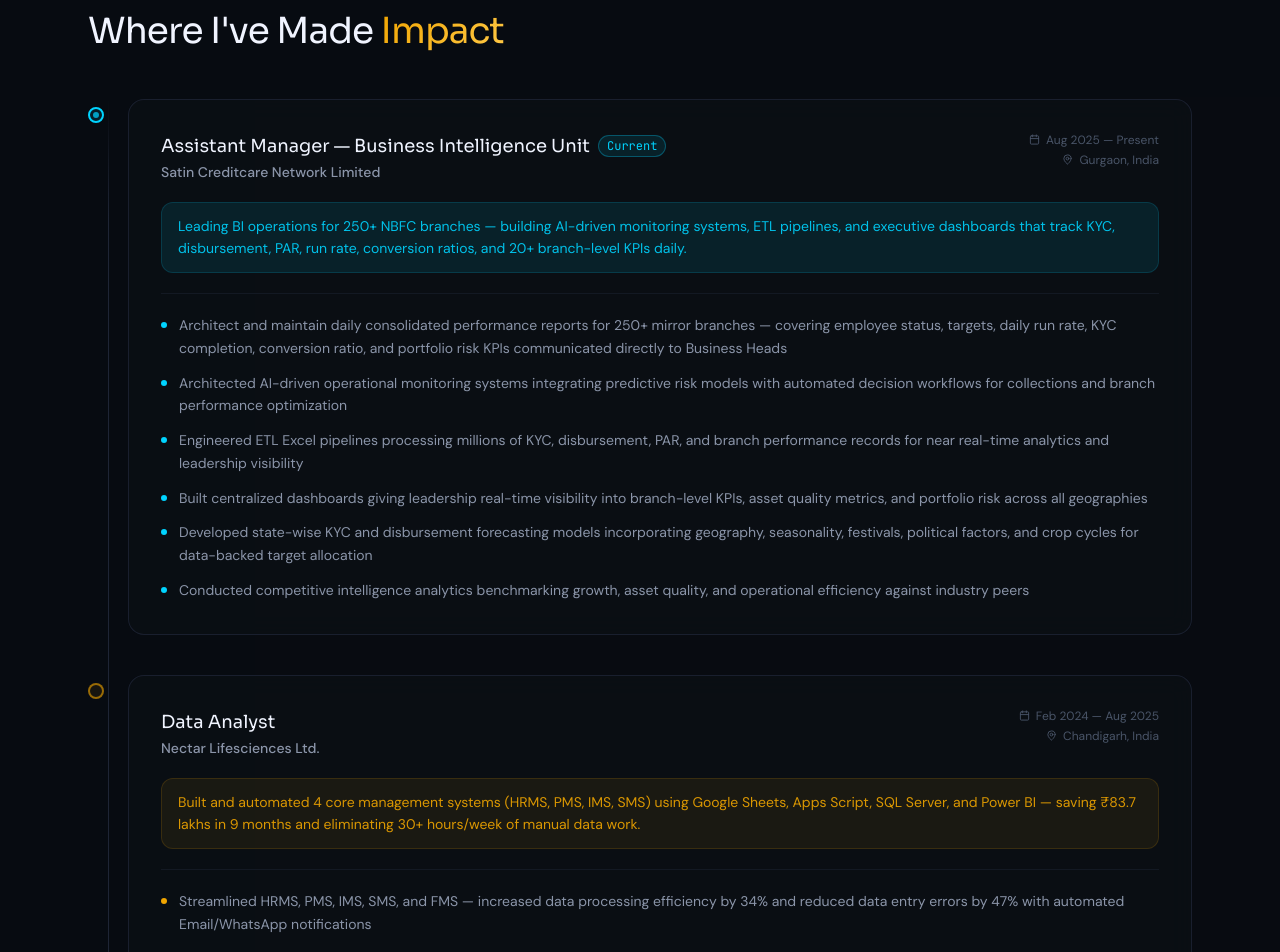
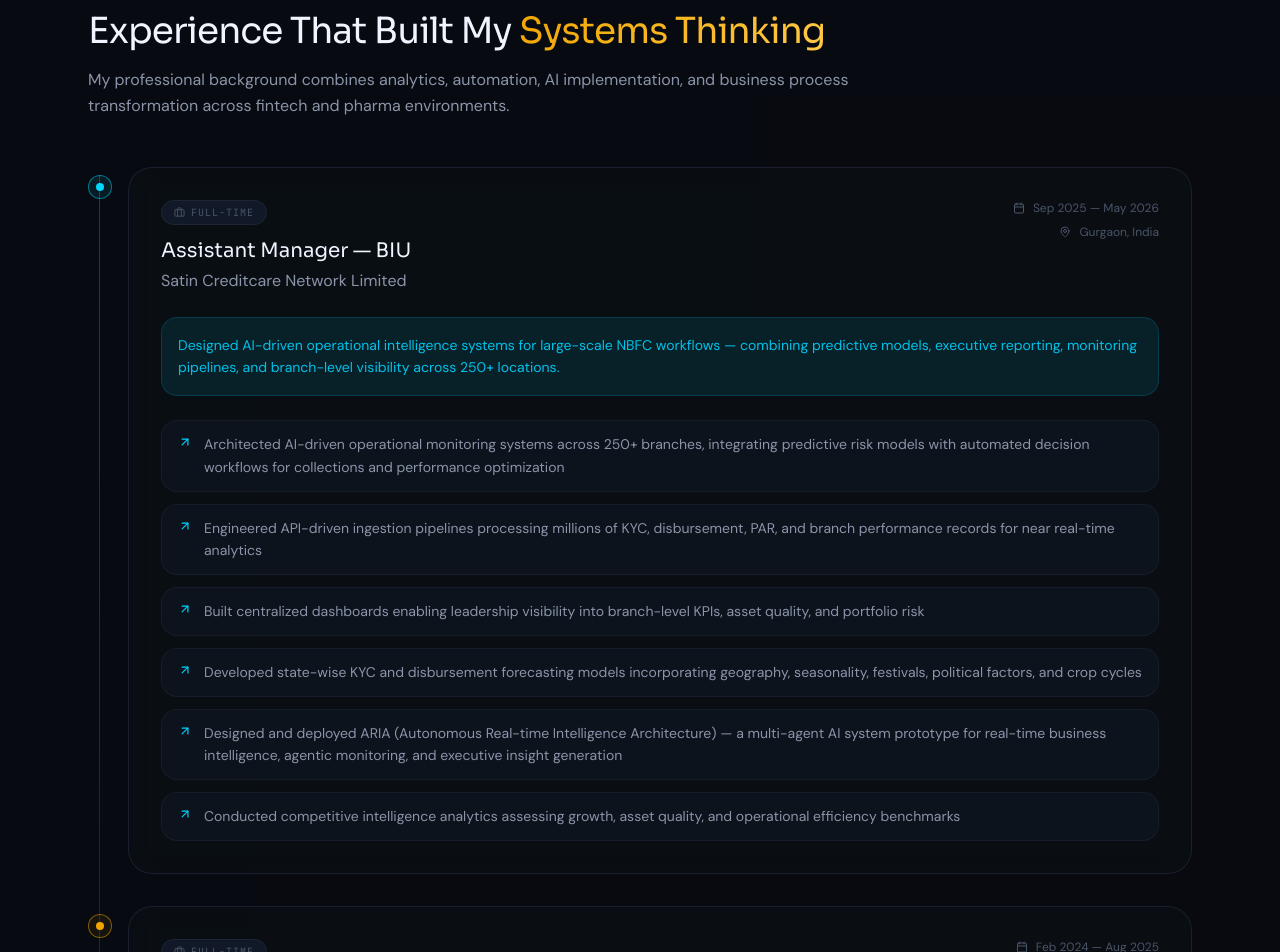
Before and after one commit to yug03/portfolio, a Next.js app: page / in a window 1280 px wide. Shown: the part 6000-6952 px from the top of the page. Built offline with nearby package versions, Linux system fonts and the light colour scheme.

Commit message:
Refactor Experience component and update job roles
Updated experience details and improved layout for better readability.

```diff
--- a/components/Experience.tsx
+++ b/components/Experience.tsx
@@ -1,28 +1,27 @@
 "use client";
 
 import { useRef } from "react";
-import { motion } from "framer-motion";
-import { useInView } from "framer-motion";
-import { Calendar, MapPin } from "lucide-react";
+import { motion, useInView } from "framer-motion";
+import { Calendar, MapPin, Briefcase, ArrowUpRight } from "lucide-react";
 
 const experiences = [
   {
-    role: "Assistant Manager — Business Intelligence Unit",
+    role: "Assistant Manager — BIU",
     company: "Satin Creditcare Network Limited",
     type: "Full-time",
     location: "Gurgaon, India",
-    period: "Aug 2025 — Present",
-    current: true,
+    period: "Sep 2025 — May 2026",
+    current: false,
     color: "cyan",
     summary:
-      "Leading BI operations for 250+ NBFC branches — building AI-driven monitoring systems, ETL pipelines, and executive dashboards that track KYC, disbursement, PAR, run rate, conversion ratios, and 20+ branch-level KPIs daily.",
+      "Designed AI-driven operational intelligence systems for large-scale NBFC workflows — combining predictive models, executive reporting, monitoring pipelines, and branch-level visibility across 250+ locations.",
     bullets: [
-      "Architect and maintain daily consolidated performance reports for 250+ mirror branches — covering employee status, targets, daily run rate, KYC completion, conversion ratio, and portfolio risk KPIs communicated directly to Business Heads",
-      "Architected AI-driven operational monitoring systems integrating predictive risk models with automated decision workflows for collections and branch performance optimization",
-      "Engineered ETL Excel pipelines processing millions of KYC, disbursement, PAR, and branch performance records for near real-time analytics and leadership visibility",
-      "Built centralized dashboards giving leadership real-time visibility into branch-level KPIs, asset quality metrics, and portfolio risk across all geographies",
-      "Developed state-wise KYC and disbursement forecasting models incorporating geography, seasonality, festivals, political factors, and crop cycles for data-backed target allocation",
-      "Conducted competitive intelligence analytics benchmarking growth, asset quality, and operational efficiency against industry peers",
+      "Architected AI-driven operational monitoring systems across 250+ branches, integrating predictive risk models with automated decision workflows for collections and performance optimization",
+      "Engineered API-driven ingestion pipelines processing millions of KYC, disbursement, PAR, and branch performance records for near real-time analytics",
+      "Built centralized dashboards enabling leadership visibility into branch-level KPIs, asset quality, and portfolio risk",
+      "Developed state-wise KYC and disbursement forecasting models incorporating geography, seasonality, festivals, political factors, and crop cycles",
+      "Designed and deployed ARIA (Autonomous Real-time Intelligence Architecture) — a multi-agent AI system prototype for real-time business intelligence, agentic monitoring, and executive insight generation",
+      "Conducted competitive intelligence analytics assessing growth, asset quality, and operational efficiency benchmarks",
     ],
   },
   {
@@ -34,16 +33,15 @@
     current: false,
     color: "gold",
     summary:
-      "Built and automated 4 core management systems (HRMS, PMS, IMS, SMS) using Google Sheets, Apps Script, SQL Server, and Power BI — saving ₹83.7 lakhs in 9 months and eliminating 30+ hours/week of manual data work.",
+      "Built automation pipelines and AI-enabled reporting systems across pharma operations — connecting Sheets, SQL, n8n, CRM, ERP, and cloud workflows to reduce manual effort and improve decision speed.",
     bullets: [
-      "Streamlined HRMS, PMS, IMS, SMS, and FMS — increased data processing efficiency by 34% and reduced data entry errors by 47% with automated Email/WhatsApp notifications",
-      "Automated daily data transfer from Google Sheets to SQL Server via Apps Script, overcoming the 10M cell limit using 15-day archiving across 20+ PMS and 40+ IMS systems",
-      "Designed 10+ Power BI dashboards tracking OEE, yield, downtime, defect rate, and inventory turnover across production, inventory, CRM, and HRMS for executive reporting",
-      "Built Google Apps Script system tracking entire company order-to-dispatch workflow — from sales inquiry through purchase, production, inventory, and delivery",
-      "Implemented rule-based vendor selection algorithm (L1/L2/L3 ranking) saving ₹13.7 lakhs in 2 months by eliminating procurement bias",
-      "Applied prescriptive analytics for disengaged customer detection with automated marketing notifications — increased customer retention by 28%",
-      "Automated HR feedback forms and employee greeting templates — reduced attrition by 4.3 percentage points",
-      "Total cost savings of ₹83.7 lakhs in 9 months and reporting accuracy improved by 26% through end-to-end system automation",
+      "Managed 50K+ engineering items, 1000+ vendors, and 1000+ pharma raw materials across integrated IMS and PMS ecosystems",
+      "Designed and deployed automation pipelines across Google Sheets, n8n, SQL, CRM, ERP, and cloud systems — reducing manual effort by ~60%",
+      "Built autonomous event-driven workflows with branching logic, monitoring, and failure handling",
+      "Developed churn prediction, CLTV, and demand-forecasting models integrated into automated decision workflows, improving retention metrics by 6%",
+      "Implemented LLM-powered analytics pipelines using Gemini API for automated executive summaries",
+      "Built Power BI dashboards for real-time KPI tracking",
+      "Led A/B testing initiatives improving engagement metrics by 8%",
     ],
   },
 ];
@@ -53,16 +51,14 @@
   const isInView = useInView(ref, { once: true, margin: "-80px" });
 
   return (
-    <section id="experience" className="section-padding bg-surface/30">
+    <section id="experience" className="section-padding bg-surface/20">
       <div className="max-w-6xl mx-auto px-6">
         <div ref={ref} className="space-y-12">
-
-          {/* Header */}
           <motion.div
             initial={{ opacity: 0, y: 20 }}
             animate={isInView ? { opacity: 1, y: 0 } : {}}
             transition={{ duration: 0.6 }}
-            className="space-y-4"
+            className="space-y-4 max-w-3xl"
           >
             <div className="flex items-center gap-3">
               <span className="font-mono text-xs text-cyan-accent tracking-widest uppercase">
@@ -70,113 +66,119 @@
               </span>
               <div className="h-px flex-1 max-w-20 bg-border" />
             </div>
-            <h2 className="font-display text-3xl md:text-4xl font-700 tracking-tight">
-              Where I&apos;ve Made{" "}
-              <span className="gradient-text-gold">Impact</span>
+            <h2 className="font-display text-3xl md:text-4xl font-700 tracking-tight leading-tight">
+              Experience That Built My <span className="gradient-text-gold">Systems Thinking</span>
             </h2>
+            <p className="text-text-secondary text-base leading-relaxed">
+              My professional background combines analytics, automation, AI implementation, and business process transformation across fintech and pharma environments.
+            </p>
           </motion.div>
 
-          {/* Timeline */}
-          <div className="relative pl-10">
-            {/* Timeline line */}
-            <div className="timeline-line" />
+          <div className="relative">
+            <div className="absolute left-[11px] top-2 bottom-2 w-px bg-gradient-to-b from-cyan-accent/30 via-border to-gold-accent/30" />
 
-            <div className="space-y-10">
+            <div className="space-y-8">
               {experiences.map((exp, i) => (
                 <motion.div
-                  key={i}
-                  initial={{ opacity: 0, x: -30 }}
-                  animate={isInView ? { opacity: 1, x: 0 } : {}}
+                  key={exp.company + exp.role}
+                  initial={{ opacity: 0, y: 30 }}
+                  animate={isInView ? { opacity: 1, y: 0 } : {}}
                   transition={{
                     duration: 0.6,
-                    delay: i * 0.15,
+                    delay: i * 0.12,
                     ease: [0.22, 1, 0.36, 1],
                   }}
-                  className="relative"
+                  className="relative pl-10"
                 >
-                  {/* Timeline dot */}
                   <div
-                    className={`absolute -left-10 mt-2 w-4 h-4 rounded-full border-2 flex items-center justify-center ${
-                      exp.current
-                        ? "border-cyan-accent bg-cyan-soft"
-                        : "border-gold-accent/60 bg-gold-soft"
+                    className={`absolute left-0 top-2 w-6 h-6 rounded-full border flex items-center justify-center ${
+                      exp.color === "cyan"
+                        ? "border-cyan-accent/50 bg-cyan-soft"
+                        : "border-gold-accent/50 bg-gold-soft"
                     }`}
                   >
-                    {exp.current && (
-                      <div className="w-1.5 h-1.5 rounded-full bg-cyan-accent animate-pulse-slow" />
-                    )}
+                    <div
+                      className={`w-2 h-2 rounded-full ${
+                        exp.color === "cyan" ? "bg-cyan-accent" : "bg-gold-accent"
+                      }`}
+                    />
                   </div>
 
-                  {/* Card */}
-                  <div className="glass glass-hover rounded-2xl p-6 md:p-8 space-y-5">
+                  <div className="glass glass-hover rounded-3xl p-6 md:p-8 space-y-6">
+                    <div className="flex flex-col lg:flex-row lg:items-start justify-between gap-5">
+                      <div className="space-y-3">
+                        <div className="flex flex-wrap items-center gap-2">
+                          <span className="inline-flex items-center gap-1.5 px-3 py-1 rounded-full text-[10px] font-mono uppercase tracking-widest bg-panel border border-border text-text-muted">
+                            <Briefcase size={11} />
+                            {exp.type}
+                          </span>
+                        </div>
 
-                    {/* Header */}
-                    <div className="flex flex-col sm:flex-row sm:items-start justify-between gap-3">
                         <div>
-                        <div className="flex items-center gap-2 flex-wrap">
-                          <h3 className="font-display font-700 text-base md:text-lg text-text-primary">
+                          <h3 className="font-display font-700 text-lg md:text-xl text-text-primary leading-snug">
                             {exp.role}
                           </h3>
-                          {exp.current && (
-                            <span className="px-2 py-0.5 text-xs font-mono rounded-full bg-cyan-soft border border-cyan-accent/30 text-cyan-accent">
-                              Current
-                            </span>
-                          )}
-                        </div>
-                        <p className="text-sm text-text-secondary mt-0.5 font-medium">
+                          <p className="text-sm md:text-base text-text-secondary mt-1">
                             {exp.company}
                           </p>
                         </div>
-                      <div className="flex flex-col sm:items-end gap-1 flex-shrink-0">
-                        <div className="flex items-center gap-1.5 text-xs text-text-muted">
-                          <Calendar size={11} />
+                      </div>
+
+                      <div className="flex flex-col gap-2 lg:items-end text-xs text-text-muted">
+                        <div className="inline-flex items-center gap-2">
+                          <Calendar size={12} />
                           <span>{exp.period}</span>
                         </div>
-                        <div className="flex items-center gap-1.5 text-xs text-text-muted">
-                          <MapPin size={11} />
+                        <div className="inline-flex items-center gap-2">
+                          <MapPin size={12} />
                           <span>{exp.location}</span>
                         </div>
                       </div>
                     </div>
 
-                    {/* Summary */}
+                    <div
+                      className={`rounded-2xl border px-4 py-4 ${
+                        exp.color === "cyan"
+                          ? "bg-cyan-soft border-cyan-accent/15"
+                          : "bg-gold-soft border-gold-accent/15"
+                      }`}
+                    >
                       <p
-                      className={`text-sm px-4 py-3 rounded-xl border leading-relaxed ${
+                        className={`text-sm leading-relaxed ${
                           exp.color === "cyan"
-                          ? "bg-cyan-soft border-cyan-accent/15 text-cyan-accent/90"
-                          : "bg-gold-soft border-gold-accent/15 text-gold-accent/90"
+                            ? "text-cyan-accent/90"
+                            : "text-gold-accent/90"
                         }`}
                       >
                         {exp.summary}
                       </p>
+                    </div>
 
-                    {/* Divider */}
-                    <div className="h-px bg-border/50" />
-
-                    {/* Impact bullets */}
-                    <ul className="space-y-3">
+                    <div className="grid gap-3">
                       {exp.bullets.map((bullet, bi) => (
-                        <li key={bi} className="flex items-start gap-3">
                         <div
-                            className={`mt-2 w-1.5 h-1.5 rounded-full flex-shrink-0 ${
+                          key={bi}
+                          className="flex items-start gap-3 rounded-2xl bg-panel/50 border border-border/60 px-4 py-3"
+                        >
+                          <ArrowUpRight
+                            size={14}
+                            className={`mt-0.5 flex-shrink-0 ${
                               exp.color === "cyan"
-                                ? "bg-cyan-accent"
-                                : "bg-gold-accent"
+                                ? "text-cyan-accent"
+                                : "text-gold-accent"
                             }`}
                           />
-                          <span className="text-sm text-text-secondary leading-relaxed">
+                          <p className="text-sm text-text-secondary leading-relaxed">
                             {bullet}
-                          </span>
-                        </li>
+                          </p>
+                        </div>
                       ))}
-                    </ul>
-
+                    </div>
                   </div>
                 </motion.div>
               ))}
             </div>
           </div>
-
         </div>
       </div>
     </section>
```
Lines whose indentation alone changed are shown as unchanged.
